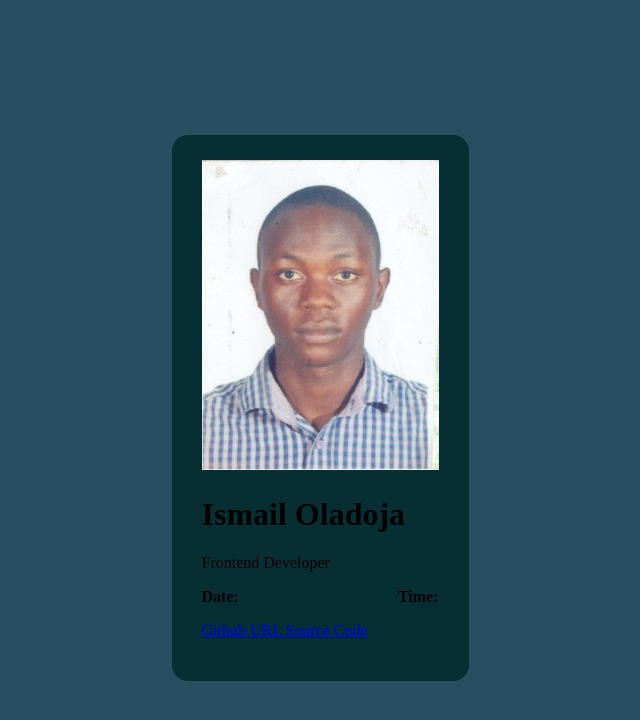
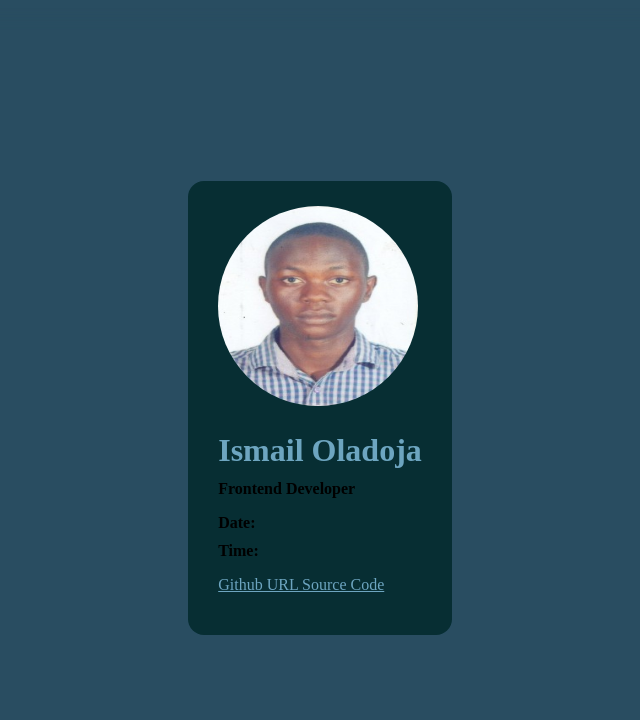
Before and after one commit to Dojacom/myProfile, a plain HTML site: page index.html in a window 1280 px wide. Shown: the whole page, without its empty margins (320-960 px from the left). Drawn offline with Linux system fonts and the light colour scheme.

Commit message:
Update style

```diff
--- a/style.css
+++ b/style.css
@@ -20,31 +20,33 @@ body{
 .profile{
     padding: 5px 10px;
 }
-.slackDisplayImage{
+#slackDisplayImage{
     width: 200px;
     height: 200px;
     border-radius: 50%;
 }
 
-.slackUserName{
+#slackUserName{
     color: #6DA5C0;
     font-weight: bolder;
     margin-bottom: -5px;
 }
 .calendar{
     display: flex;
-    justify-content: space-between;
+    flex-direction: column;
+    gap: 10px;
+
 }
-.myTrack{
+#myTrack{
     font-size: 16px;
     font-weight: 700;
     padding-top: -5px;
 }
-.currentDayOfTheWeek, .currentUTCTime{
+#currentDayOfTheWeek, #currentUTCTime{
     color: #6DA5C0;
 
 }
-.githubURL{
+#githubURL{
     color: #6DA5C0;
     font-size: 16px;
 }
```
